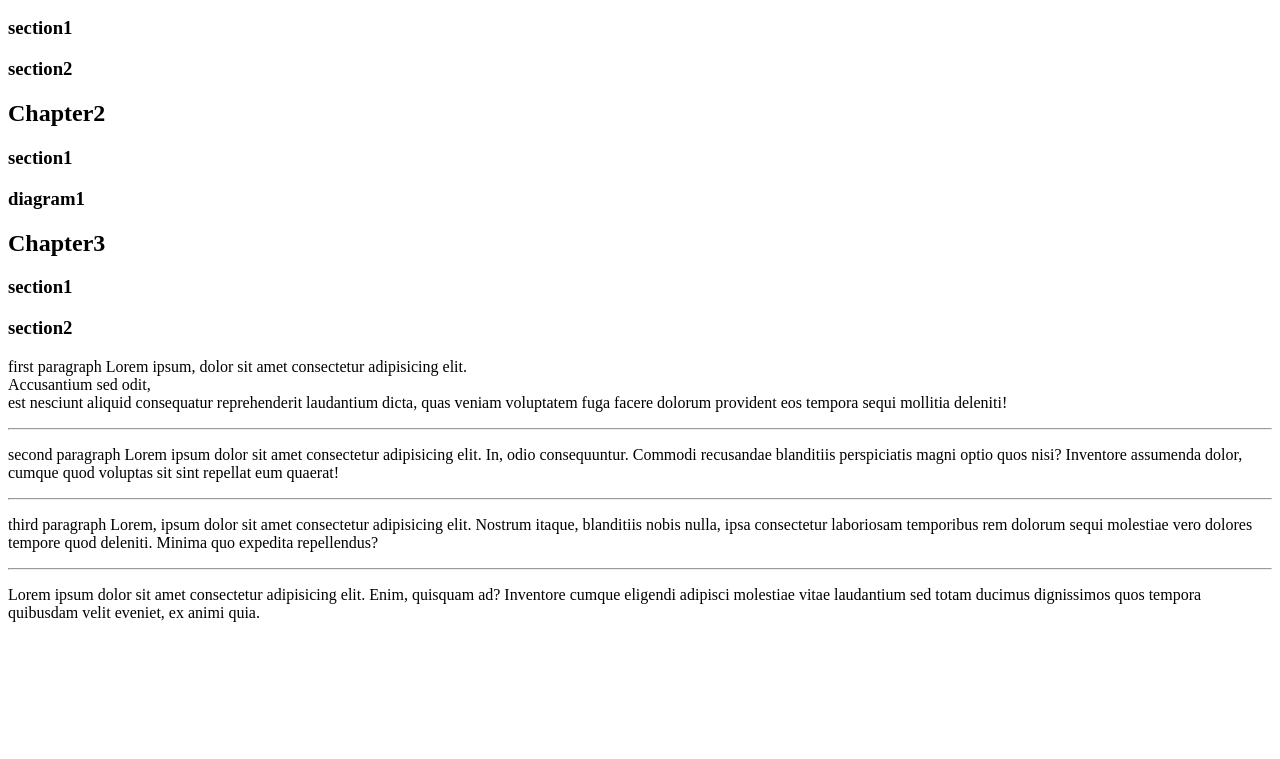
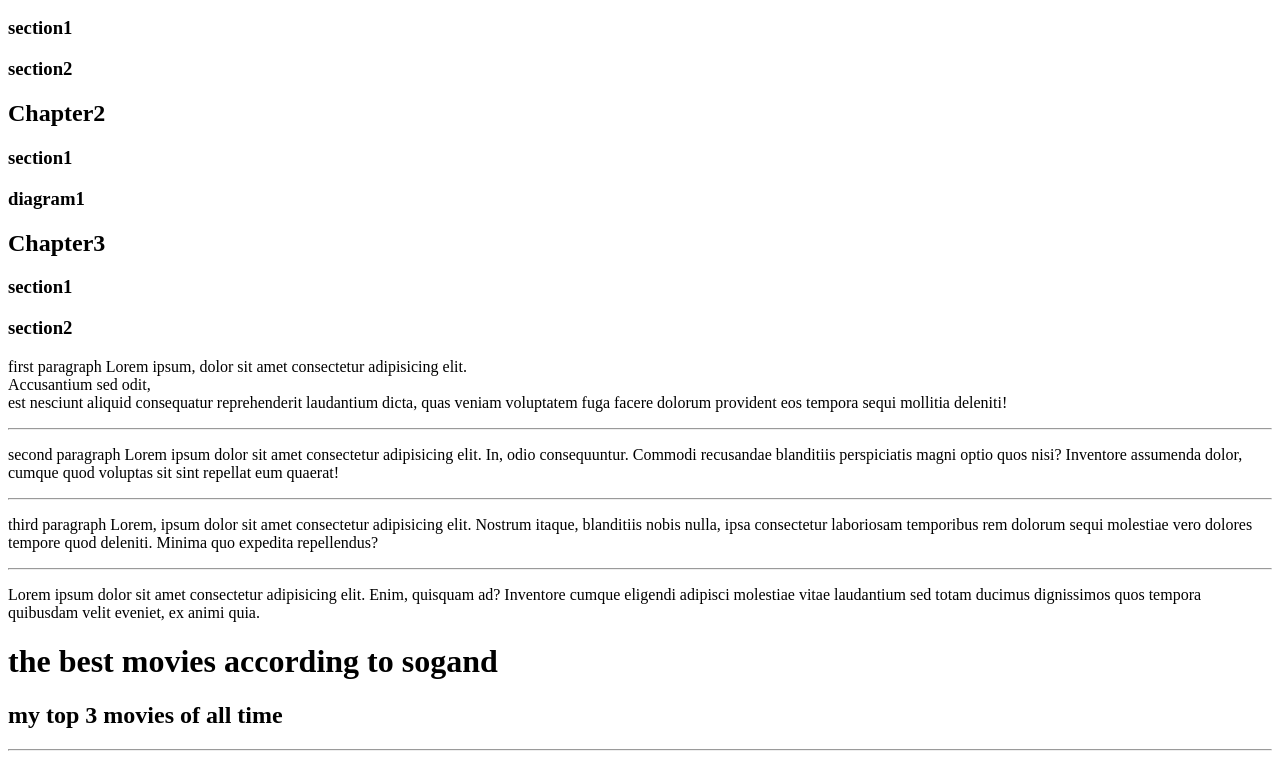
Before and after one commit to soganddddddd/Web-Dev01, a plain HTML site: page index.html in a window 1280 px wide. Shown: the part 96-855 px from the top of the page. Before the commit the page ends 800 px from the top, so only its background shows below. Drawn offline with Linux system fonts and the light colour scheme.

Commit message:
Update index.html

```diff
--- a/index.html
+++ b/index.html
@@ -19,3 +19,7 @@ Lorem ipsum dolor sit amet consectetur adipisicing elit. In, odio consequuntur.
 Lorem, ipsum dolor sit amet consectetur adipisicing elit. Nostrum itaque, blanditiis nobis nulla, ipsa consectetur laboriosam temporibus rem dolorum sequi molestiae vero dolores tempore quod deleniti. Minima quo expedita repellendus?</p>
 <hr>
 <p>Lorem ipsum dolor sit amet consectetur adipisicing elit. Enim, quisquam ad? Inventore cumque eligendi adipisci molestiae vitae laudantium sed totam ducimus dignissimos quos tempora quibusdam velit eveniet, ex animi quia.</p>
+
+<h1>the best movies according to sogand </h1>
+<h2>my top 3 movies of all time</h2>
+<hr/>
```
